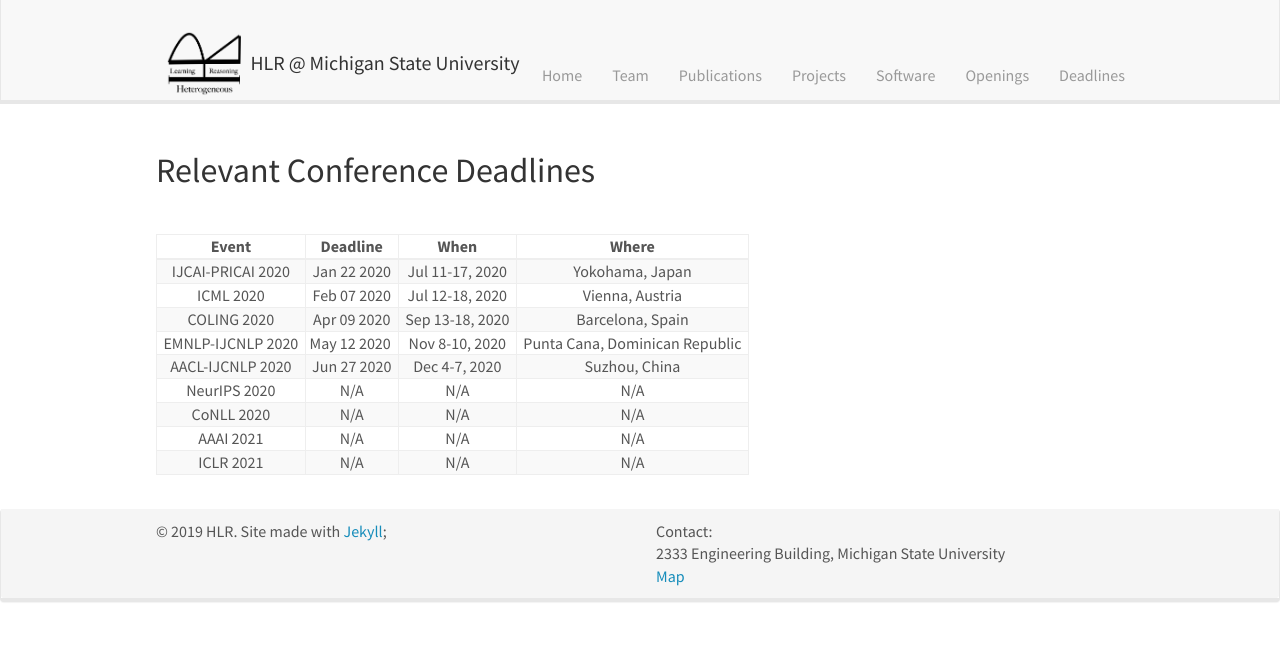
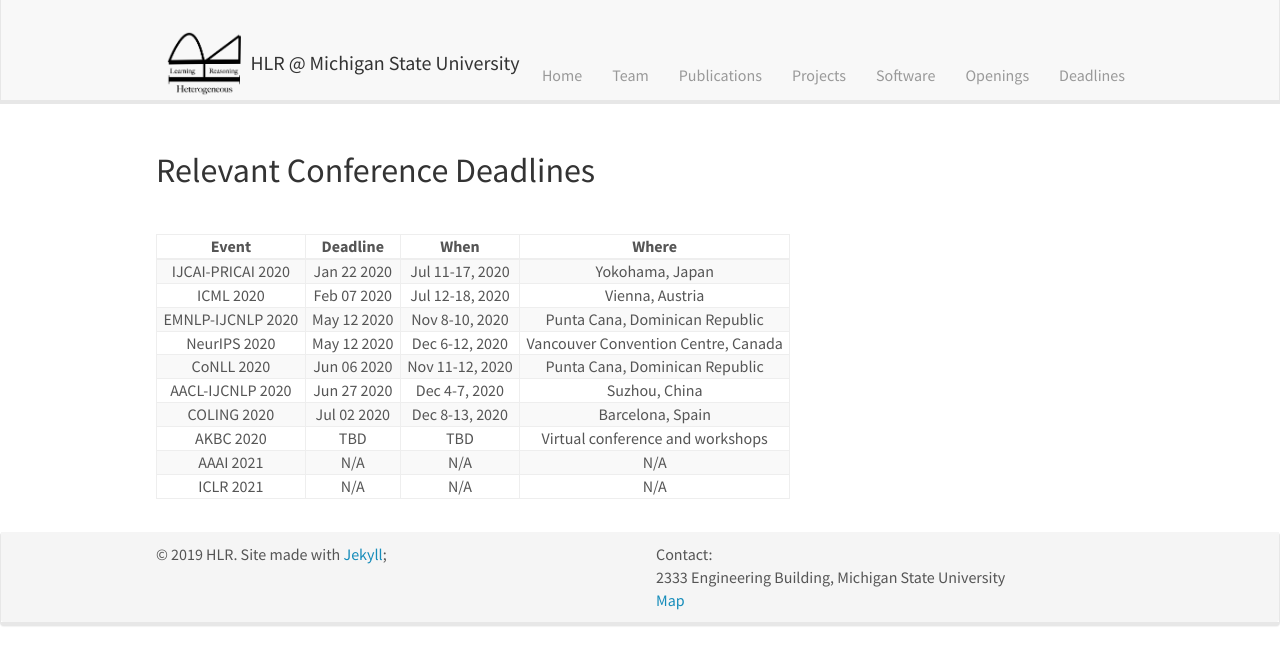
Before and after one commit to HLR/HLR.github.io, a Jekyll site: the page built from _pages/deadlines.md, in a window 1280 px wide. Shown: the top 665 px of the page. Built offline with Jekyll 4.4.1, drawn with Linux system fonts in a browser that asks for light colours; nearby versions of some CDN libraries.

Commit message:
Update deadlines.md
Add NeurIPS, CONLL,  Coling and AKBC.

```diff
--- a/_pages/deadlines.md
+++ b/_pages/deadlines.md
@@ -16,11 +16,12 @@ permalink: /deadlines/
 |:-:|:-:|:-:|:-:|
 | &nbsp; IJCAI-PRICAI 2020 &nbsp; | &nbsp; Jan 22 2020  &nbsp; | &nbsp;  Jul 11-17, 2020 &nbsp; | &nbsp; Yokohama, Japan &nbsp; |
 | &nbsp; ICML 2020  &nbsp; | &nbsp;  Feb 07 2020   &nbsp; | &nbsp; Jul 12-18, 2020  &nbsp; | &nbsp;  Vienna, Austria &nbsp; |
-| &nbsp; COLING 2020  &nbsp; | &nbsp;   Apr 09 2020   &nbsp; | &nbsp; Sep 13-18, 2020   &nbsp; | &nbsp;  Barcelona, Spain &nbsp; |
-| &nbsp; EMNLP-IJCNLP 2020  &nbsp; | &nbsp;May 12 2020   &nbsp; | &nbsp;  Nov 8-10, 2020   &nbsp; | &nbsp;   Punta Cana, Dominican Republic &nbsp; |
+| &nbsp; EMNLP-IJCNLP 2020  &nbsp; | &nbsp; May 12 2020   &nbsp; | &nbsp;  Nov 8-10, 2020   &nbsp; | &nbsp;   Punta Cana, Dominican Republic &nbsp; |
+| &nbsp; NeurIPS 2020  &nbsp; | &nbsp;   May 12 2020   &nbsp; | &nbsp; Dec 6-12, 2020   &nbsp; | &nbsp;  Vancouver Convention Centre, Canada &nbsp; |
+| &nbsp; CoNLL 2020  &nbsp; | &nbsp;  Jun 06  2020   &nbsp; | &nbsp; Nov 11-12, 2020   &nbsp; | &nbsp;  Punta Cana, Dominican Republic  &nbsp; |
 | &nbsp; AACL-IJCNLP 2020  &nbsp; | &nbsp;  Jun 27 2020   &nbsp; | &nbsp;  Dec 4-7, 2020   &nbsp; | &nbsp;   Suzhou, China &nbsp; |
-| &nbsp; NeurIPS 2020   &nbsp; | &nbsp;  N/A   &nbsp; | &nbsp;  N/A   &nbsp; | &nbsp;  N/A &nbsp; |
-| &nbsp; CoNLL 2020  &nbsp; | &nbsp;  N/A  &nbsp; | &nbsp;  N/A   &nbsp; | &nbsp;  N/A  &nbsp;|
+| &nbsp; COLING 2020  &nbsp; | &nbsp;   Jul 02 2020   &nbsp; | &nbsp; Dec 8-13, 2020   &nbsp; | &nbsp;  Barcelona, Spain &nbsp; |
+| &nbsp; AKBC 2020  &nbsp; | &nbsp;   TBD   &nbsp; | &nbsp; TBD   &nbsp; | &nbsp;  Virtual conference and workshops &nbsp; |
 | &nbsp; AAAI 2021  &nbsp; | &nbsp;  N/A   &nbsp; | &nbsp; N/A   &nbsp; | &nbsp;  N/A  &nbsp;|
 | &nbsp; ICLR 2021  &nbsp; | &nbsp;  N/A   &nbsp; | &nbsp;  N/A   &nbsp; | &nbsp;  N/A &nbsp; |
 {:.table-striped .table-bordered}
```
